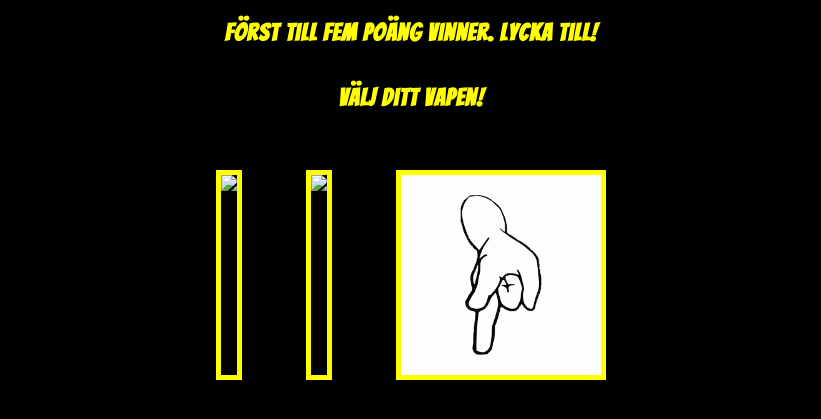
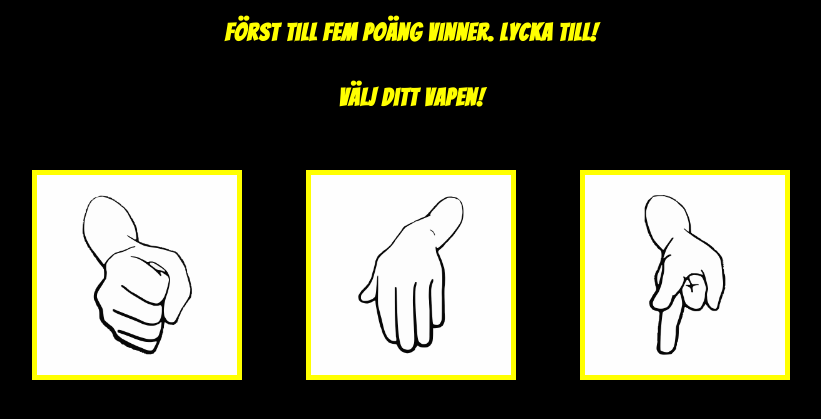
Before and after one commit to LawandRobinRasoul/ROCK-PAPER-SCISSORS, a plain HTML site: page index.html in a window 1280 px wide. Shown: the part 85-504 px from the top of the page, without its empty margins (229-1050 px from the left). Drawn offline with Linux system fonts and the light colour scheme; the site is published under a folder, as on GitHub Pages, so addresses that start at the root find nothing.

Commit message:
Images didnt show so fixed that

```diff
--- a/index.html
+++ b/index.html
@@ -17,8 +17,8 @@
 		<h2>Först till fem poäng vinner. Lycka till!</h2>
 		<h2>Välj ditt vapen!</h2>
 		<div class="container">
-			<div class="Sten"><img src="/Images/rock.png" /></div>
-			<div class="Påse"><img src="/Images/paper.png" /></div>
+			<div class="Sten"><img src="Images/rock.png" /></div>
+			<div class="Påse"><img src="Images/paper.png" /></div>
 			<div class="Sax"><img src="Images/scissors.png" /></div>
 		</div>
 		<h1 class="round" id="3"></h1>
```
